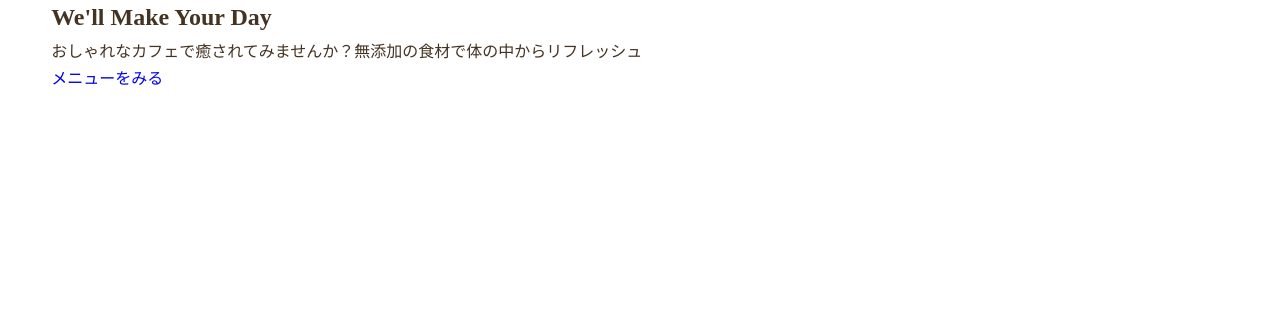
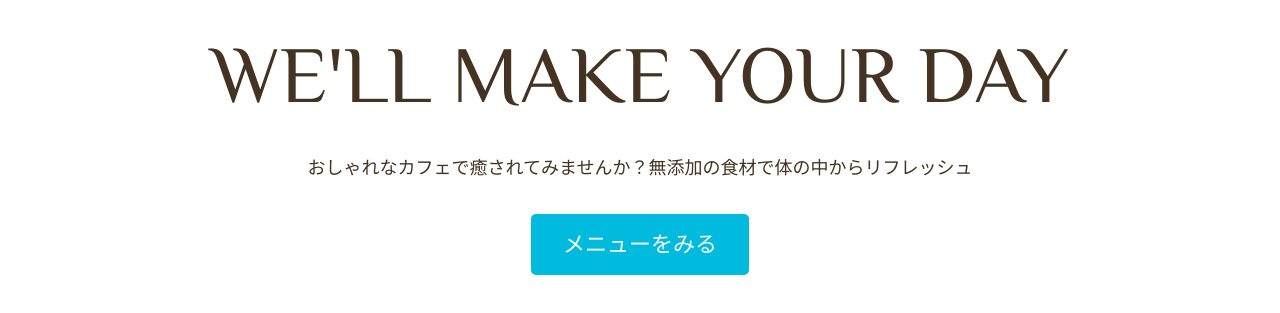
Before and after one commit to altobiz/WCBcafe, a plain HTML site: page index.html in a window 1280 px wide. Shown: the part 91-404 px from the top of the page. Drawn offline with Linux system fonts and the light colour scheme; some packages are replaced by stand-ins of ours.

Commit message:
home-contentのスタイルを当てた

```diff
--- a/css/style.scss
+++ b/css/style.scss
@@ -51,3 +51,33 @@ img{
   margin: 0 auto;
   padding:0 4%;
 }
+
+/* -----------------------------------
+             HOME部分
+----------------------------------- */
+
+.home-content{
+  text-align:center;
+  margin-top: 10px;
+   p{
+     font-size: 1.125rem;
+     margin: 10px 0 42px;
+   }
+}
+
+// 見出し
+.page-title{
+  font-size:5rem;
+  font-family: 'Philosopher', serif;
+  text-transform: uppercase;
+  font-weight: normal;
+}
+
+// ボタン
+.button{
+  font-size: 1.375rem;
+  background: #0bd;
+  color:#fff;
+  border-radius: 5px;
+  padding: 18px 32px;
+}
```
Also changed, not shown: css/style.css, 1 other file.
